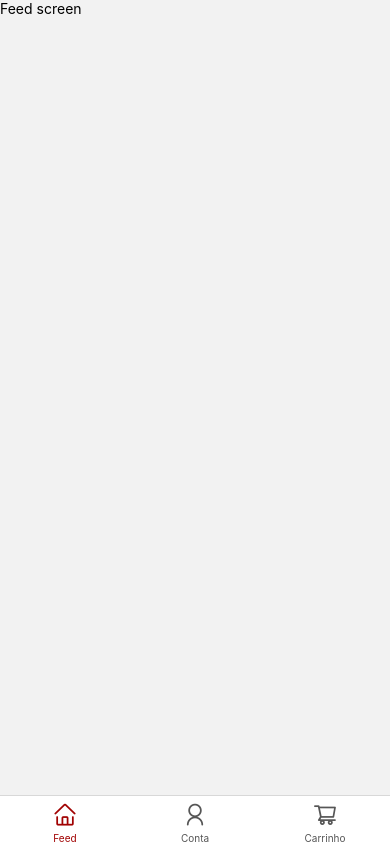
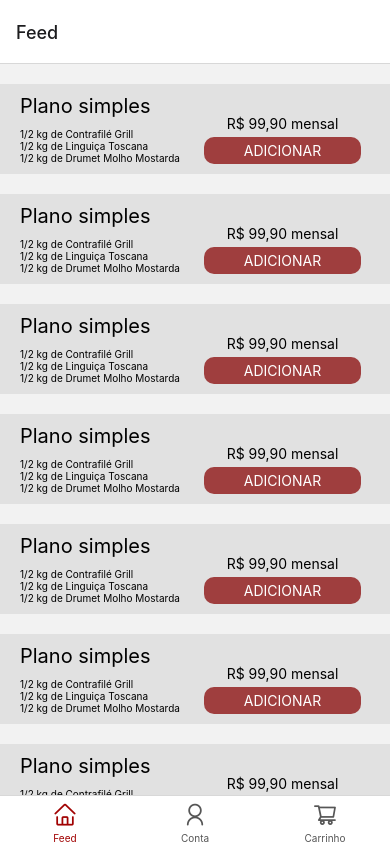
Before and after one commit to DicousDev/MeatClubApp, a React Native app: screen /Home in a window 390 px wide. Built offline with nearby package versions, Linux system fonts and the light colour scheme.

Commit message:
Criando componente Produto. Começando a criar componente Conta

```diff
--- a/package.json
+++ b/package.json
@@ -19,7 +19,6 @@
     "react-native": "0.66.3",
     "react-native-elements": "^3.4.2",
     "react-native-gesture-handler": "^1.10.3",
-    "react-native-paper": "^4.10.0",
     "react-native-safe-area-context": "^3.3.2",
     "react-native-screens": "^3.9.0",
     "react-native-vector-icons": "^9.0.0",
--- /dev/null
+++ b/src/api.js
@@ -0,0 +1,12 @@
+import axios from "axios";
+
+const api = axios.create({
+    baseURL: "http://10.0.2.2:5000",
+    timeout: 5000,
+    headers: {
+        'X-Custom-Header': 'foobar',
+        "Content-Type": "application/json; charset=UTF-8"
+    }
+});
+
+export default api;
--- /dev/null
+++ b/src/errors/alert.js
@@ -0,0 +1,10 @@
+import React from "react";
+import { View, Text } from "react-native"
+
+export default function Alert(props) {
+    return (
+        <View style={{width: '100%', backgroundColor: '#fda4af', paddingVertical: 10, display: (props.erro) ? "flex" : "none"}}>
+            <Text style={{color: '#f43f5e', textAlign: 'center'}}>{props.erro}</Text>
+        </View>
+    );
+}
--- a/src/pages/Carrinho/index.js
+++ b/src/pages/Carrinho/index.js
@@ -1,10 +1,30 @@
 import React from "react";
-import { View, Text } from "react-native";
+import { View, Text, TouchableOpacity, StyleSheet } from "react-native";
 
-export default function Carrinho() {
+export default function Carrinho({ navigation }) {
+
+    const styles = StyleSheet.create({
+        assinaturas: {
+            marginTop: 20,
+            backgroundColor: '#9F3E3E',
+            paddingHorizontal: 30,
+            paddingVertical: 10,
+            borderRadius: 10
+        }
+    });
+
+    function planos() {
+        navigation.navigate("Feed");
+    }
+
     return (
         <View>
-            <Text>Carrinho screen</Text>
+            <View style={{alignItems: 'center', justifyContent: 'center', width: '100%', height: '80%'}}>
+                <Text style={{color: 'black', fontSize: 20}}>O CARRINHO AINDA ESTÁ VAZIO</Text>
+                <TouchableOpacity style={styles.assinaturas} onPress={() => {planos()}}>
+                    <Text style={{color: 'white'}}>VER ASSINATURAS</Text>
+                </TouchableOpacity>
+            </View>
         </View>
     );
 }
--- a/src/pages/Conta/index.js
+++ b/src/pages/Conta/index.js
@@ -1,10 +1,19 @@
 import React from "react";
-import { View, Text } from "react-native";
+import { View, Text, StyleSheet } from "react-native";
 
 export default function Conta() {
+
+    const styles = StyleSheet.create({
+        backgroundUser: {
+            height: '100%',
+            padding: 30,
+        }
+    });
+
     return (
-        <View>
-            <Text>Conta screen</Text>
+        <View style={styles.backgroundUser}>
+            <Text style={{fontSize: 15}}>USER: JOÃO VICTOR</Text>
+
         </View>
     );
 }
--- a/src/pages/Feed/index.js
+++ b/src/pages/Feed/index.js
@@ -1,10 +1,35 @@
 import React from "react";
-import { View, Text } from "react-native";
+import { View, StyleSheet, ScrollView } from "react-native";
+import Produto from "../Produto/index"
 
 export default function Feed() {
+
+    const styles = StyleSheet.create({
+        planos: {
+            width: '100%',
+            height: '100%',
+        },
+    });
+
     return(
-        <View>
-            <Text>Feed screen</Text>
+        <View style={{marginBottom: 20}}>
+            <ScrollView contentInsetAdjustmentBehavior="automatic">
+                <View style={styles.planos}>
+                    <Produto/>
+                    <Produto/>
+                    <Produto/>
+                    <Produto/>
+                    <Produto/>
+                    <Produto/>
+                    <Produto/>
+                    <Produto/>
+                    <Produto/>
+                    <Produto/>
+                    <Produto/>
+                    <Produto/>
+                    <Produto/>
+                </View>
+            </ScrollView>
         </View>
     );
 }
--- a/src/pages/Home/index.js
+++ b/src/pages/Home/index.js
@@ -1,4 +1,4 @@
-import React from "react";
+import React, { Button, Text }from "react";
 import AntDesign from "react-native-vector-icons/AntDesign";
 import { createBottomTabNavigator } from "@react-navigation/bottom-tabs";
 
@@ -41,17 +41,14 @@ export default function Home() {
             <Tab.Screen
                 name="Feed"
                 component={Feed}
-                options={{ headerShown: false }}
             />
             <Tab.Screen
                 name="Conta"
                 component={Conta}
-                options={{ headerShown: false }}
             />
             <Tab.Screen
                 name="Carrinho"
                 component={Carrinho}
-                options={{ headerShown: false }}
             />
         </Tab.Navigator>
     );
--- a/src/pages/Login/index.js
+++ b/src/pages/Login/index.js
@@ -1,29 +1,64 @@
-import React from 'react';
-import { View, Text, TouchableOpacity, TextInput, ImageBackground, Image } from "react-native";
+import React, { useState } from 'react';
+import { View, Text, TouchableOpacity, TextInput } from "react-native";
 import styles from "./styles";
 
-import AntDesign from "react-native-vector-icons/AntDesign";
+import Alert from "../../errors/alert";
+
+import api from "../../api";
 
 export default function Login({ navigation }) {
 
+    const [email, setEmail] = useState("");
+    const [senha, setSenha] = useState("");
+    const [erro, setErro] = useState("");
+
     function cadastrar() {
+        limparInputs();
         navigation.navigate("Cadastro");
     }
 
     function logar() {
-        navigation.navigate("Home");
+        //Teste
+        const data = {
+            email: "pijack123@gmail.com",
+            password: "123456789"
+        }
+
+        // Original
+        // const data = {
+        //     email,
+        //     password: senha
+        // }
+
+        api.post("/auth/login", data)
+        .then((response) => {
+            console.log(response.data.message);
+            limparInputs();
+            navigation.navigate("Home");
+        })
+        .catch((error) => {
+            setErro(error.response.data.message);
+        });
+    }
+
+    function limparInputs() {
+        setEmail("");
+        setSenha("");
+        setErro("");
     }
 
     return (
         <View style={styles.background}>
+            <Alert erro={erro}/>
             <View style={styles.backgroundLogin}>
+                <Text style={{fontSize: 40, color: '#9F3E3E', marginBottom: 10}}>Log In</Text>
                 <View style={styles.campoEmail}>
                     <Text style={styles.emailText}>EMAIL</Text>
-                    <TextInput placeholder="example@gmail.com" style={styles.emailInput}/>
+                    <TextInput placeholder="example@gmail.com" style={styles.emailInput} value={email} onChangeText={setEmail}/>
                 </View>
                 <View style={styles.campoSenha}>
                     <Text style={styles.senhaText}>SENHA</Text>
-                    <TextInput secureTextEntry={true} placeholder="*********" style={styles.senhaInput}/>
+                    <TextInput secureTextEntry={true} style={styles.senhaInput} value={senha} onChangeText={setSenha}/>
                 </View>
                 <View>
                     <TouchableOpacity style={styles.logar} onPress={() => {logar()}}>
@@ -36,6 +71,7 @@ export default function Login({ navigation }) {
                     </Text>
                     <TouchableOpacity onPress={() => {cadastrar()}}>
                         <Text style={{color: '#623033'}}>Faça seu cadastro</Text>
+                        {/* <Text style={{color: 'white', backgroundColor: '#9F3E3E', paddingHorizontal: 20, borderRadius: 5, paddingVertical: 5, alignItems: 'center'}}>Faça seu cadastro</Text> */}
                     </TouchableOpacity>
                 </View>
             </View>
--- /dev/null
+++ b/src/pages/Produto/index.js
@@ -0,0 +1,41 @@
+import React from "react";
+import { View, Text, TouchableOpacity, StyleSheet } from "react-native";
+
+export default function Produto() {
+
+    const styles = StyleSheet.create({
+        backgroundPlano: {
+            backgroundColor: "#E1E1E1",
+            width: '100%',
+            paddingVertical: 10,
+            paddingHorizontal: 20,
+            marginTop: 20,
+            display: 'flex',
+            flexDirection: 'row',
+            flexWrap: 'wrap',
+        },
+
+        conteudoPlano: {
+            paddingTop: 10
+        }
+    });
+
+    return (
+        <View style={styles.backgroundPlano}>
+            <View style={{flex: 1,}}>
+                <Text style={{fontSize: 20}}>Plano simples</Text>
+                <View style={styles.conteudoPlano}>
+                    <Text style={{fontSize: 10}}>1/2 kg de Contrafilé Grill</Text>
+                    <Text style={{fontSize: 10}}>1/2 kg de Linguiça Toscana</Text>
+                    <Text style={{fontSize: 10}}>1/2 kg de Drumet Molho Mostarda</Text>
+                </View>
+            </View>
+            <View style={{alignItems: "center", justifyContent: 'flex-end', flex: 1}}>
+                <Text style={{paddingBottom: 5}}>R$ 99,90 mensal</Text>
+                <TouchableOpacity style={{backgroundColor: "#9F3E3E", paddingHorizontal: 40, paddingVertical: 5, borderRadius: 10}}>
+                    <Text style={{color: 'white'}}>ADICIONAR</Text>
+                </TouchableOpacity>
+            </View>
+        </View>
+    );
+}
```
Also changed, not shown: src/pages/Cadastro/index.js (+86 -13 lines), 1 other file (tests, documents, lock files or other folders).
